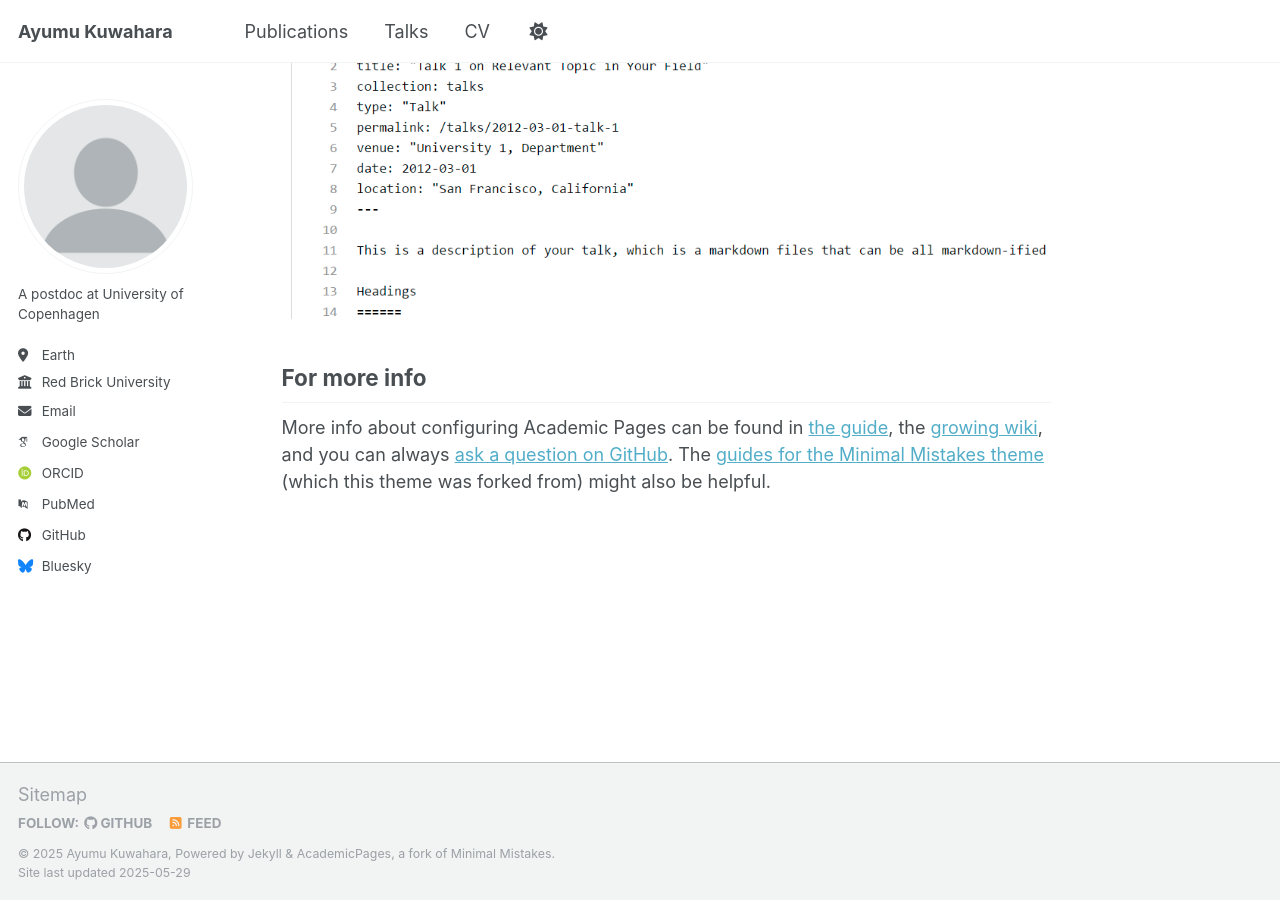
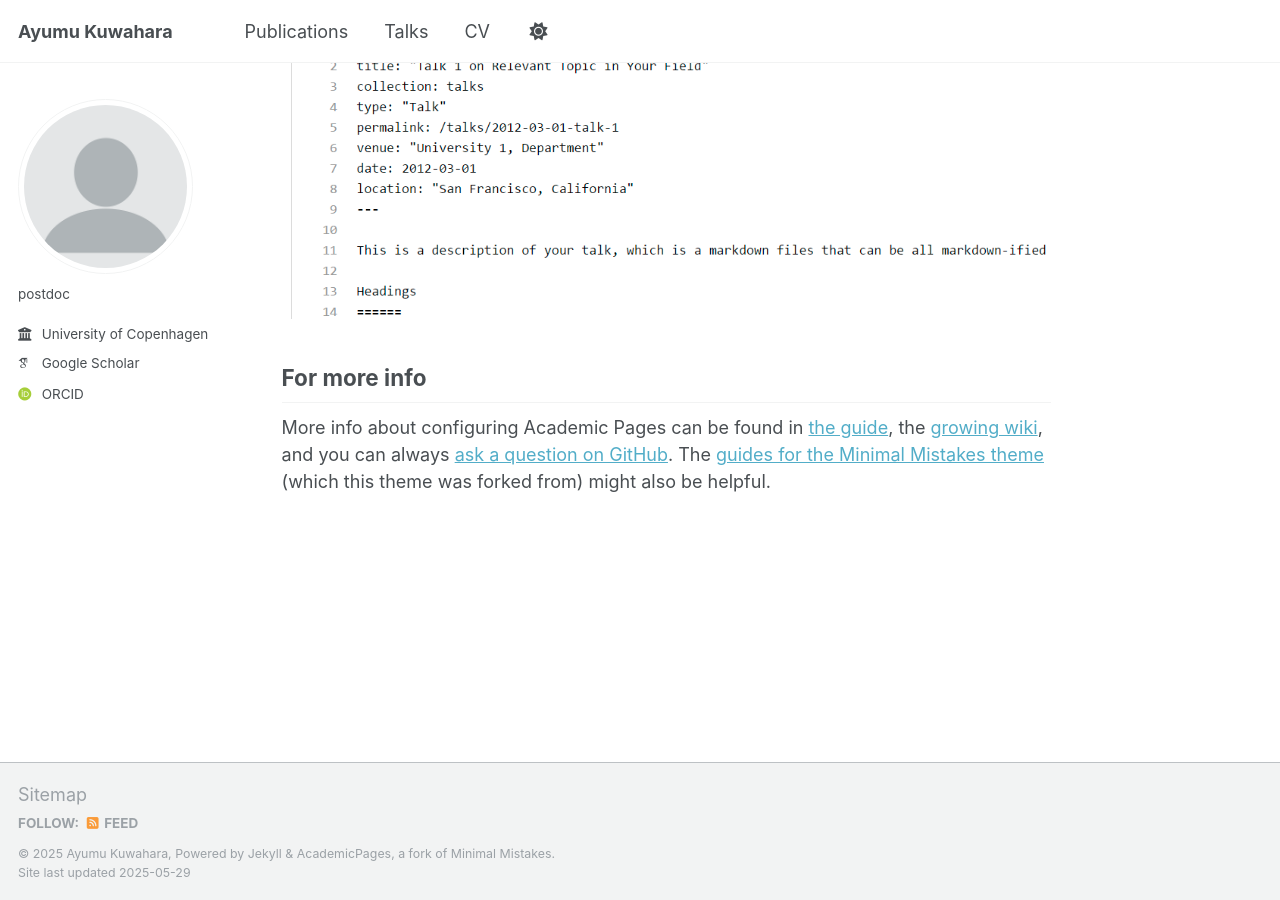
Before and after one commit to AyumuKuwahara/ayumukuwahara.github.io, a Jekyll site: the page built from _pages/about.md, in a window 1280 px wide and 900 px high, scrolled down 2636 px. Built offline with Jekyll 4.4.1, drawn with Linux system fonts in a browser that asks for light colours; some web fonts are replaced.

Commit message:
Update _config.yml

```diff
--- a/_config.yml
+++ b/_config.yml
@@ -25,20 +25,20 @@ author:
   avatar           : "profile.png"
   #name             : "Your Sidebar Name"
   pronouns         : # example: "she/her"
-  bio              : "A postdoc at University of Copenhagen"
-  location         : "Earth"
-  employer         : "Red Brick University"
+  bio              : "postdoc"
+  location         : #"Earth"
+  employer         : "University of Copenhagen"
   uri              : # URL
-  email            : "none@example.org"
+  email            : #"none@example.org"
 
   # Academic websites
   academia         : # URL
   arxiv            : # URL - Update with the correct link to your profile
-  googlescholar    : "https://scholar.google.com/citations?user=PS_CX0AAAAAJ"
+  googlescholar    : "https://scholar.google.com/citations?user=BAfb2ooAAAAJ&hl=ja"
   impactstory      : # URL
-  orcid            : "http://orcid.org/yourorcidurl"
+  orcid            : "https://orcid.org/0009-0006-7966-5479"
   semantic         : # URL
-  pubmed           : "https://www.ncbi.nlm.nih.gov/pubmed/?term=john+snow"
+  pubmed           : #"https://www.ncbi.nlm.nih.gov/pubmed/?term=john+snow"
   researchgate     : # URL
   scopus           : # URL
 
@@ -46,12 +46,12 @@ author:
   bitbucket        : # Username - Update with your username on the site
   codepen          : # Username
   dribbble         : # Username
-  github           : "academicpages"
+  github           : #"academicpages"
   kaggle           : # Username
   stackoverflow    : # User number or user number and name (i.e., use "1" or "1/jeff-atwood")
 
   # Social media
-  bluesky          : "bsky.app" # Replace this with you Bluesky username
+  bluesky          : #"bsky.app" # Replace this with you Bluesky username
   facebook         : # Username
   flickr           : # Username
   foursquare       : # Username
```
